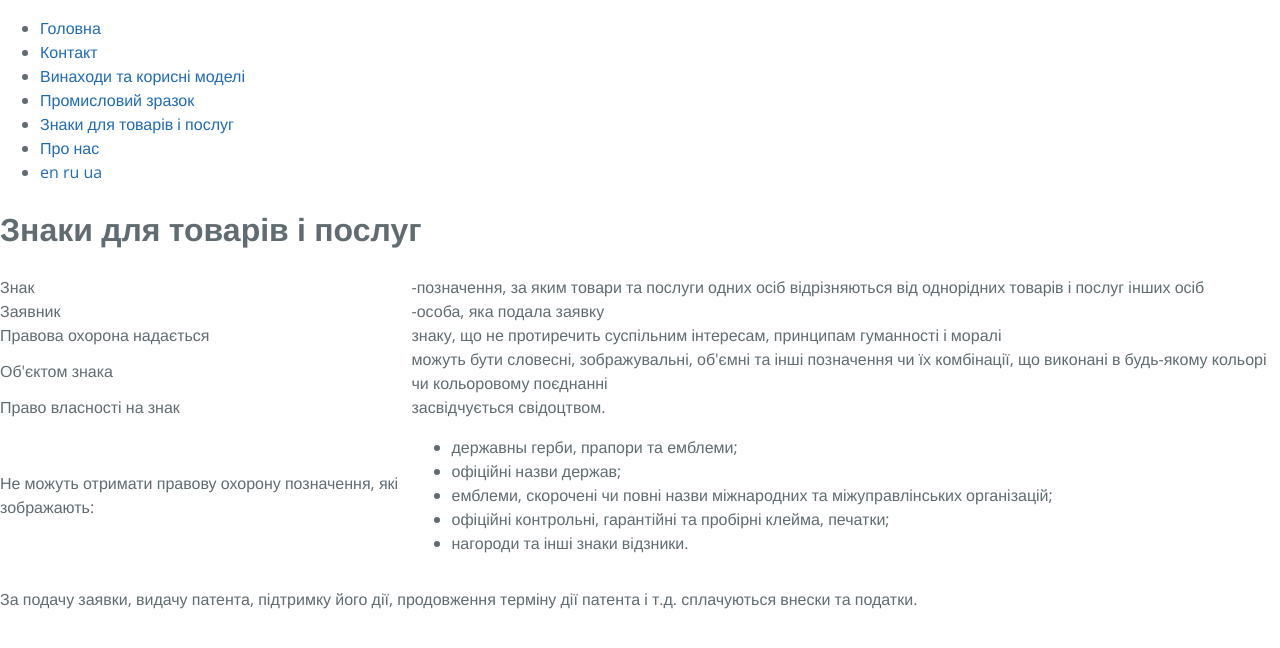
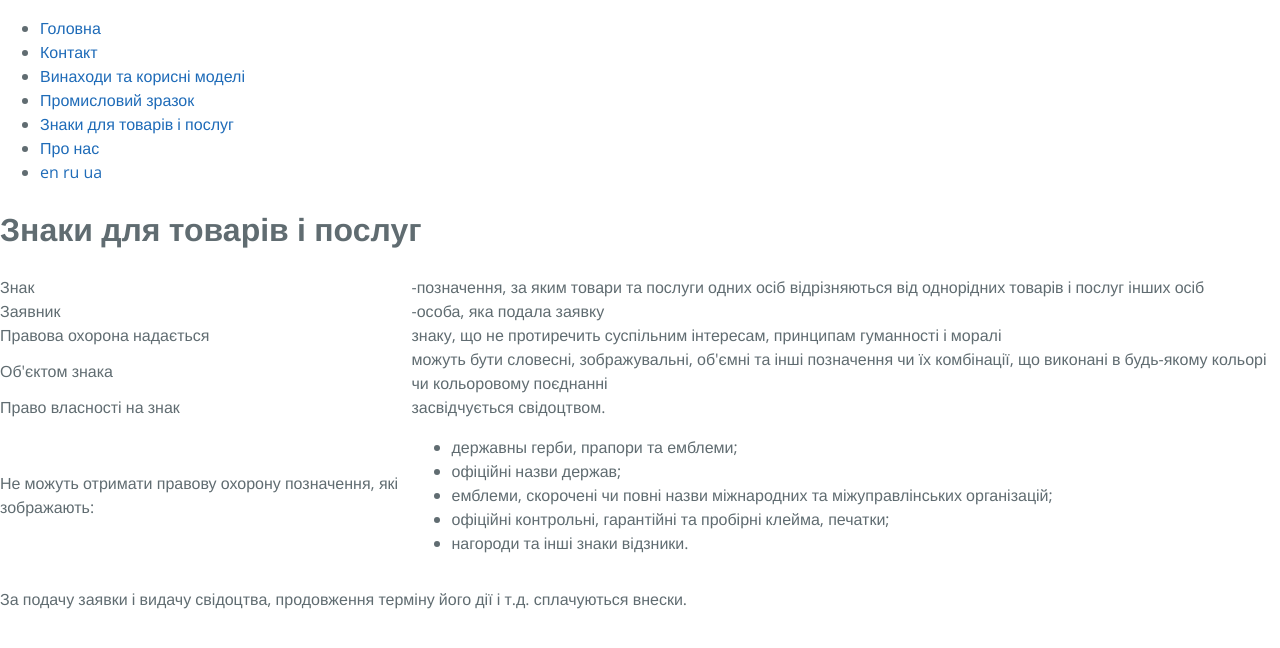
Before and after one commit to Mindshine/patent, a Jekyll site: the page built from _posts/ua/pages/2000-01-01-trademark.html, in a window 1280 px wide. Shown: the top 648 px of the page. Built offline with Jekyll 4.4.1, drawn with Linux system fonts in a browser that asks for light colours; Markdown is read by kramdown in place of the engine named in the settings.

Commit message:
Update 2000-01-01-trademark.html

```diff
--- a/_posts/ua/pages/2000-01-01-trademark.html
+++ b/_posts/ua/pages/2000-01-01-trademark.html
@@ -33,4 +33,4 @@ lang: ua
     </td>
   </tr>
 </table>
-<p>За подачу заявки, видачу патента, підтримку його дії, продовження терміну дії патента і т.д. сплачуються внески та податки.</p>
+<p>За подачу заявки і видачу свідоцтва, продовження терміну його дії і т.д. сплачуються внески.</p>
```
